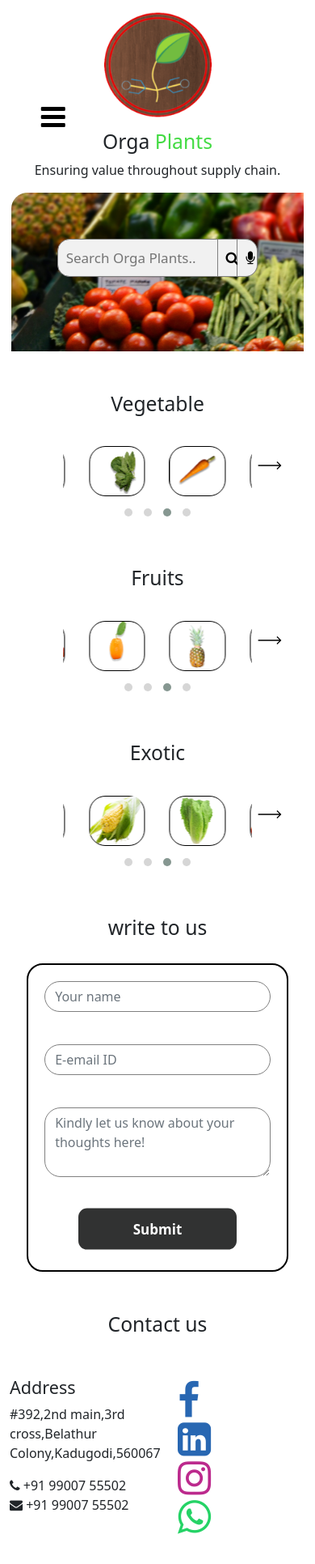
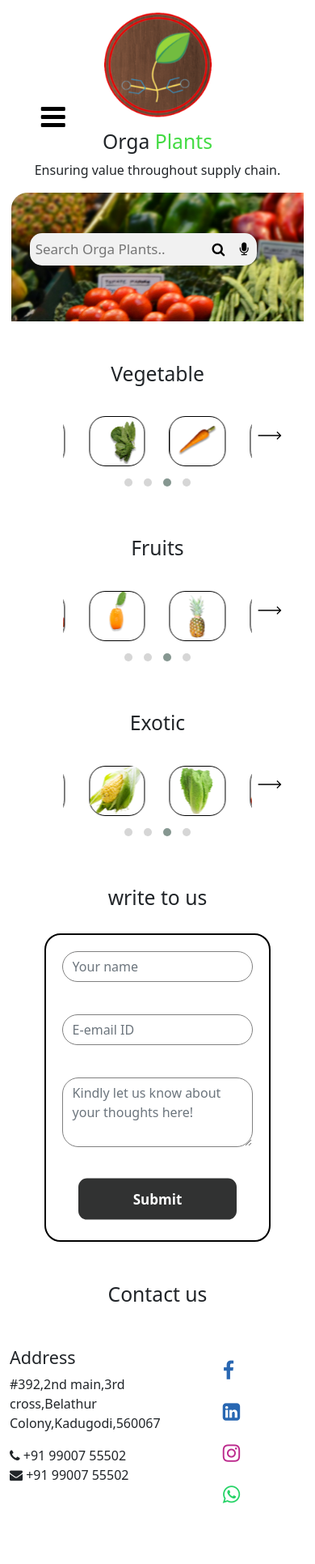
Before and after one commit to Jatin-kumar2/Orga-Plants, a plain HTML site: page index.html in a window 390 px wide. Shown: the whole page at 81% size. Drawn offline with nearby package versions, Linux system fonts and the light colour scheme.

Commit message:
Update style.css

```diff
--- a/static/css/style.css
+++ b/static/css/style.css
@@ -59,7 +59,7 @@ html,body{
     height: 230px;
 
 }
-.example{
+.example {
     padding: 35px;
 
 }
@@ -74,7 +74,7 @@ html,body{
 form.example input[type=text] {
     padding: 10px;
     font-size: 17px;
-    border: 1px solid grey;
+    border: 1px solid transparent;
     float: left;
     width: 80%;
     background: #f1f1f1;
@@ -90,7 +90,7 @@ form.example input[type=text] {
     background: #f1f1f1;
     color: black;
     font-size: 17px;
-    border: 1px solid grey;
+    border: 1px solid transparent;
     border-left: none; /* Prevent double borders */
     cursor: pointer;
 
@@ -299,23 +299,79 @@ margin-bottom: 50px;
         display: block;
     }
 }
-@media only screen and (max-width:750px) {
-    .orgaform {
-        border-radius: 20px;
-        border: 2px solid black;
-        margin: auto;
-        max-width: 83%;
-        text-align: center;
+@media only screen and (max-width:360px) {
+    .searchorga {
+        max-width: 84%;
+
+    }.example {
+        padding: 57px;
     }
-    .iconpart{
-        margin-left: 20px;
-        display: block;
 
+}
+/* @media only screen and (max-width:750px) {
+    form.example input[type=text] {
+        margin: -40px;
+        padding: 5px;
 
-    }
+      }
+} */
+
+@media only screen and (max-width: 500px){
+.searchorga {
+    max-width: 93%;
+    margin: auto;
+    height: 159px;
+}.example {
+    padding: 23px;
+}form.example input[type=text] {
+    padding: 6px;
+    font-size: 17px;
+    float: left;
+    width: 69%;
+
+}form.example button {
+    float: left;
+    width: 10%;
+    padding: 6px;
+
+}.example {
+    padding: 23px;
+    padding-top: 14%;
+}
+.orgaform {
+    border-radius: 20px;
+    margin: auto;
+    max-width: 72%;
+}
+.footersection .iconpart i{
+    font-size: 25px !important;
+}
+.iconpart {
+    margin: auto;
+    justify-content: center;
+    align-items: center;
+    display: inline-grid;
+}
+.iconpart div{
+    margin: 12px;
 }
 
+}
+@media only screen and (max-width: 340px){
+.example {
+    padding: 14px;
+    padding-top: 16%;
+}
+.orgaform {
 
+    margin: auto;
+    max-width: 84%;
+}
+form.example button {
+    float: left;
+    width: 12%;
+    padding: 6px;
+}}
 
     /* form section start */
 
```
